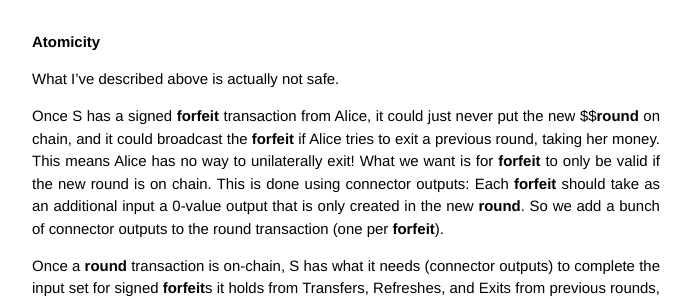
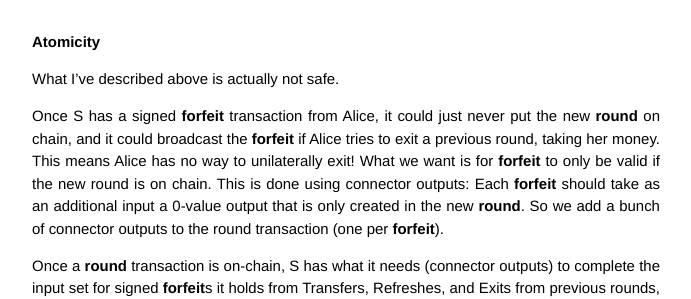
Before and after one commit to narula/narula.github.io, a Jekyll site: the page built from _posts/2025-05-20-ark.md, in a window 1280 px wide and 900 px high, scrolled down 4395 px. Shown: the part 153-452 px from the top of the window, without its empty margins (294-985 px from the left). Built offline with Jekyll 4.4.1, drawn with Linux system fonts in a browser that asks for light colours; formulas are drawn with MathJax 3; comment, search, counter and statistics services are not loaded.

Commit message:
leftover characters

```diff
--- a/_posts/2025-05-20-ark.md
+++ b/_posts/2025-05-20-ark.md
@@ -219,7 +219,7 @@ There is also a Refresh operation so a user can reset their expiry time. This is
 
 What I’ve described above is actually not safe.
 
-Once S has a signed **forfeit** transaction from Alice, it could just never put the new $$**round** on chain, and it could broadcast the **forfeit** if Alice tries to exit a previous round, taking her money. This means Alice has no way to unilaterally exit! What we want is for **forfeit** to only be valid if the new round is on chain. This is done using connector outputs: Each **forfeit** should take as an additional input a 0-value output that is only created in the new **round**. So we add a bunch of connector outputs to the round transaction (one per **forfeit**).
+Once S has a signed **forfeit** transaction from Alice, it could just never put the new **round** on chain, and it could broadcast the **forfeit** if Alice tries to exit a previous round, taking her money. This means Alice has no way to unilaterally exit! What we want is for **forfeit** to only be valid if the new round is on chain. This is done using connector outputs: Each **forfeit** should take as an additional input a 0-value output that is only created in the new **round**. So we add a bunch of connector outputs to the round transaction (one per **forfeit**).
 
 Once a **round** transaction is on-chain, S has what it needs (connector outputs) to complete the input set for signed **forfeit**s it holds from Transfers, Refreshes, and Exits from previous rounds, and it has effectively “canceled” those **exit** transactions.
 
```
